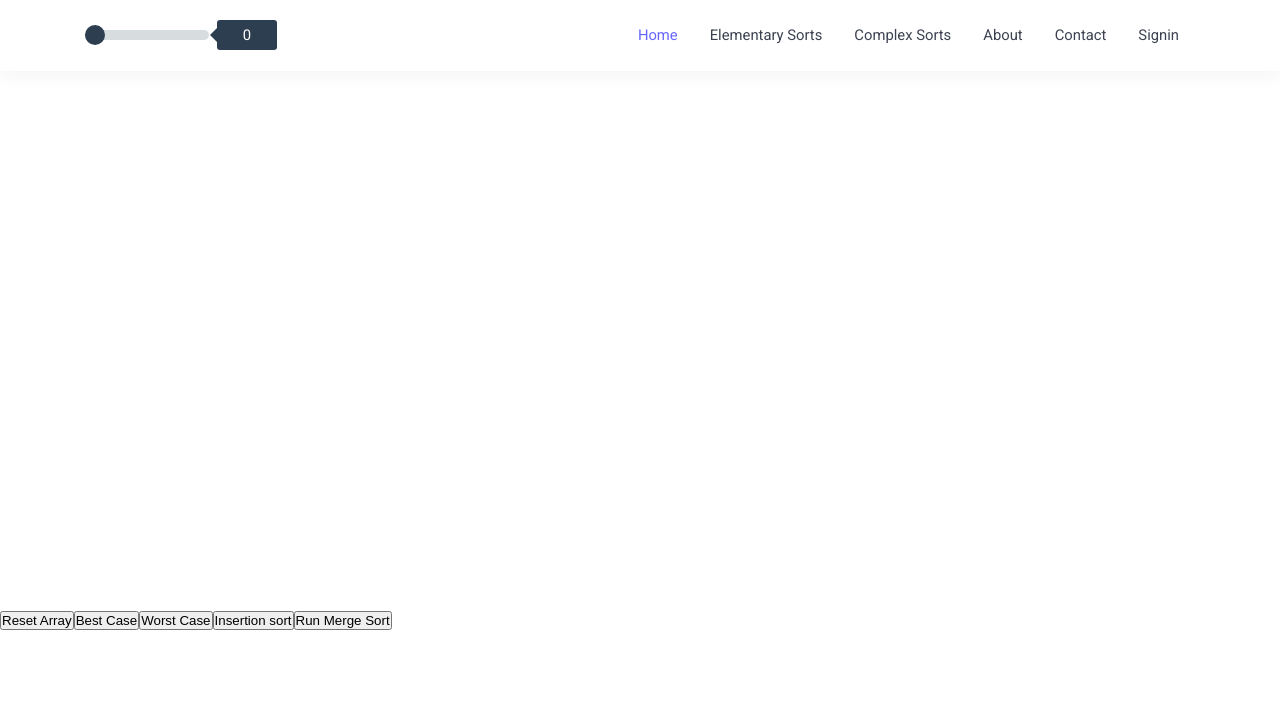
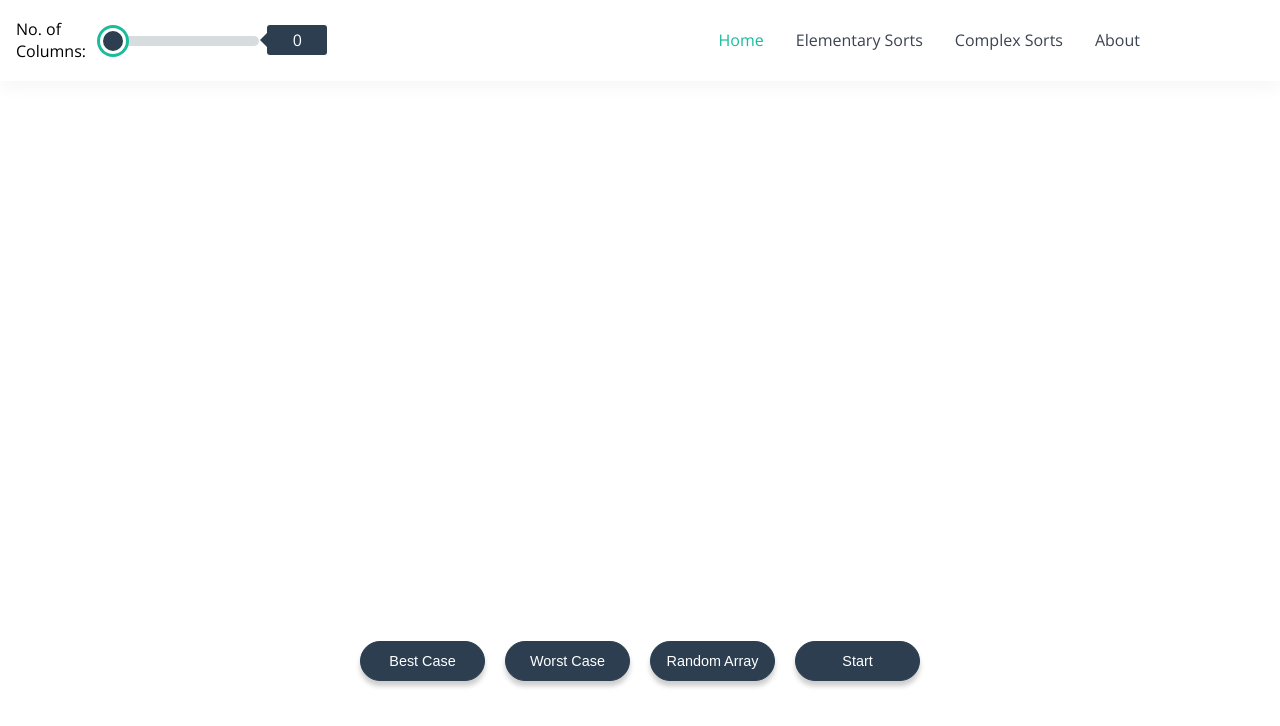
Before and after one commit to IbrahimSaeedPurdue/sorting-visualizer, a React (Create React App) app: page / in a window 1280 px wide. Shown: the top 726 px of the page. Built offline with nearby package versions, Linux system fonts and the light colour scheme.

Commit message:
color changes, buttons and screenWidth changes

```diff
--- a/src/Layout/Layout.js
+++ b/src/Layout/Layout.js
@@ -5,7 +5,8 @@ import Toolbar from '../Layout/UI/Toolbar/Toolbar';
 const layout = (props) => (
   <Auxi>
     <Toolbar currentAlgoHandler={props.currentAlgoHandler}
-      colNumHandler={props.colNumHandler} />
+      colNumHandler={props.colNumHandler}
+      colNum={props.colNum} />
     <main>
       {props.children}
     </main>
--- a/src/Layout/UI/Navigation/NavigationItems/NavigationItems.js
+++ b/src/Layout/UI/Navigation/NavigationItems/NavigationItems.js
@@ -64,8 +64,6 @@ const NavigationItems = (props) => {
         links={['Complex Sorts', 'Complex Sorts', 'Complex Sorts']}>Complex Sorts</Dropdown>
 
       <li><a href="/">About</a></li>
-      <li><a href="/">Contact</a></li>
-      <li><a href="/">Signin</a></li>
     </ul>
   );
 
--- a/src/Layout/UI/Toolbar/Toolbar.js
+++ b/src/Layout/UI/Toolbar/Toolbar.js
@@ -13,10 +13,8 @@ const toolbar = (props) => (
           <span></span>
           <span></span>
         </button>
-        {/* <a href="/">
-          <h4>Sorting <span>Visualizer</span></h4>
-        </a> */}
-        <BuildControls colNumHandler={props.colNumHandler} />
+        <BuildControls colNumHandler={props.colNumHandler}
+          colNum={props.colNum} />
       </div>
       <div className="NavbarMenu" id="open-navbar1">
         {/* HERE */}
--- a/src/Layout/UI/Toolbar/Toolbar.scss
+++ b/src/Layout/UI/Toolbar/Toolbar.scss
@@ -2,7 +2,7 @@
 
 $font-family: 'Roboto', sans-serif;
 $font-size-base: 0.925rem;
-$base-color: #66f;
+$base-color: #1abc9c;
 $text-dark: #3c4250;
 $border-color: #ececec;
 
@@ -11,18 +11,10 @@ $navbar-link-hover: $base-color;
 $navbar-dropdown-separator-color: #eee;
 $navbar-shadow: 0 0.5rem 1rem rgba(0, 0, 0, 0.035);
 
-
-
-
 * {
   box-sizing: border-box;
   padding: 0;
   margin: 0;
-}
-
-body {
-  font-family: $font-family;
-  font-size: $font-size-base;
 }
 
 a {
@@ -47,6 +39,9 @@ a {
 .Navbar,
 .Navbar .Container {
   width: 100%;
+  box-sizing: border-box;
+  padding: 0;
+  margin: 0;
   display: flex;
   flex-wrap: wrap;
   align-items: center;
@@ -81,6 +76,9 @@ a {
     align-items: center;
     position: relative;
     z-index: 2;
+    box-sizing: border-box;
+    padding: 0;
+    margin: 0;
 
     @media (max-width: 768px) {
       width: 100%;
@@ -209,7 +207,6 @@ a {
           box-shadow: none;
         }
         li {
-
           a,
           span {
             color: $text-dark;
@@ -222,7 +219,6 @@ a {
               color: white;
             }
           }
-
         }
         &.Show {
           display: block !important;
--- a/src/algorithms/MergeSort.js
+++ b/src/algorithms/MergeSort.js
@@ -1,3 +1,4 @@
+//https://github.com/clementmihailescu/Sorting-Visualizer-Tutorial/tree/
 function getMergeSortAnimations(array) {
   const animations = [];
   if (array.length <= 1) return array;
--- a/src/components/BuildControls/BuildControls.js
+++ b/src/components/BuildControls/BuildControls.js
@@ -1,20 +1,25 @@
-import React from 'react';
+import React, { useEffect } from 'react';
 import Auxi from '../../hoc/Auxi';
 import './BuildControls.scss';
 import { useRef } from 'react';
 const BuildControls = (props) => {
   const colNumDisplay = useRef();
 
+  useEffect(()=>{
+    colNumDisplay.current.focus();
+  }, []);
+
   return (
     <Auxi>
+      <span>No. of Columns: </span>
       <div className="range-slider">
         <input className="range-slider__range"
           onChange={(event) => {
             props.colNumHandler(event.target.value);
-            colNumDisplay.current.innerText = event.target.value;
           }}
-          type="range" defaultValue="0" step="5" min="0" max={Math.floor(window.innerWidth / 4.3)} />
-        <span className="range-slider__value" ref={colNumDisplay}>0</span>
+          type="range" ref={colNumDisplay}
+          value={props.colNum} step="5" min="0" max={Math.floor(window.innerWidth / 4.3)} />
+        <span className="range-slider__value">{props.colNum}</span>
       </div>
     </Auxi>
   );
--- a/src/components/Button/Button.js
+++ b/src/components/Button/Button.js
@@ -1,12 +1,14 @@
 import React from 'react';
-import classes from './Button.module.css';
+import './Button.scss';
 
 const button = (props) => (
-  <div className={classes.Button}>
-    <div className={classes.Link}>{props.children}</div>
-    <div className={classes.BotBorder} />
+  <div className="container">
+    <div className="button" onClick={props.clicked}>
+      <div className="icon">
+        <p>{props.children}</p>
+      </div>
+    </div>
   </div>
-
 );
 
 export default button;
--- /dev/null
+++ b/src/components/Button/Button.scss
@@ -0,0 +1,41 @@
+// $blue: #91ccc2;
+ $blue: #2c3e50;
+.container {
+  display: inline-block;
+  width: 125px;
+  height: 100px;
+  margin: 10px 10px;
+  color: black;
+  font-size: 1rem;
+  font-family: Arial, Helvetica Neue, Helvetica, sans-serif;
+}
+
+p {
+  text-align: center;
+}
+
+.button {
+  font-size: 0.9rem;
+  border: 1.5px solid $blue;
+  border-radius: 100px;
+  width: 125px;
+  background-color: $blue;
+  box-shadow: 0px 5px 5px rgba(0, 0, 0, 0.2);
+  color: white;
+  height: 40px;
+  padding: 5px;
+  margin: 10px auto;
+  cursor: pointer;
+}
+
+.icon {
+  position: relative;
+  top: 50%;
+  transform: translateY(-50%);
+  text-align: center;
+}
+
+.button:active {
+  box-shadow: 0px 2px 5px rgba(0, 0, 0, 0.2);
+  transition: 0.1s;
+}
--- a/src/components/ColsList/Col/Col.css
+++ b/src/components/ColsList/Col/Col.css
@@ -1,7 +1,7 @@
 .Col {
   width: 2px;
   height: 500px;
-  background-color: darkseagreen;
+  background-color: #1abc9c;
   display: inline-block;
   margin: 0px 1px;
   padding: 0;
--- a/src/containers/sortingVisualizer/SortingVisualizer.js
+++ b/src/containers/sortingVisualizer/SortingVisualizer.js
@@ -6,6 +6,7 @@ import getMergeSortAnimations from '../../algorithms/MergeSort';
 import '../../components/ColsList/Col/Col.css';
 import Layout from '../../Layout/Layout';
 import ColsList from '../../components/ColsList/ColsList';
+import Button from '../../components/Button/Button';
 
 class SortingVisualizer extends Component {
   state = {
@@ -13,21 +14,34 @@ class SortingVisualizer extends Component {
     colNum: 0,
     animations: [],
     isSorted: false,
-    currentAlgo: 'Merge Sort'
+    currentAlgo: 'Merge Sort',
+    screenWidth: null
   };
 
 
 
   componentDidMount() {
+    window.addEventListener('resize', () => {
+      this.colNumHandler(0);
+    });
+
     this.resetArray();
+    this.setState({screenWidth: window.innerWidth});
   }
 
-  shouldComponentUpdate = (prevProps, prevState) => {
+  componentWillUnmount() {
+    window.removeEventListener('resize');
+  }
+
+  shouldComponentUpdate(prevProps, prevState) {
     if (JSON.stringify(prevState.cols) !== JSON.stringify(this.state.cols)) {
       return true;
     } else if (prevState.currentAlgo !== this.state.currentAlgo) {
       return true;
+    } else if (prevState.colNum !== this.state.currentAlgo) {
+      return true;
     }
+
     return false;
   }
 
@@ -62,6 +76,10 @@ class SortingVisualizer extends Component {
   };
 
   runCurrentAlgo = () => {
+    if (this.state.colNum === 0) {
+      return;
+    }
+
     switch (this.state.currentAlgo) {
       case 'Bubble Sort':
         this.bubbleSort();
@@ -125,20 +143,20 @@ class SortingVisualizer extends Component {
     for (let i = 0; i < animations.length; i++) {
       setTimeout(() => {
         if (animations[i].swap) {
-          cols[animations[i].cols[0]].style.backgroundColor = 'blue';
-          cols[animations[i].cols[1]].style.backgroundColor = 'blue';
+          cols[animations[i].cols[0]].style.backgroundColor = '#ffb74d';
+          cols[animations[i].cols[1]].style.backgroundColor = '#ffb74d';
 
           let tempHeight = cols[animations[i].cols[1]].style.height;
           cols[animations[i].cols[1]].style.height = cols[animations[i].cols[0]].style.height;
           cols[animations[i].cols[0]].style.height = tempHeight;
         } else {
-          cols[animations[i].cols[0]].style.backgroundColor = 'red';
-          cols[animations[i].cols[1]].style.backgroundColor = 'red';
+          cols[animations[i].cols[0]].style.backgroundColor = '#ff9e80';
+          cols[animations[i].cols[1]].style.backgroundColor = '#ff9e80';
         }
 
         setTimeout(() => {
-          cols[animations[i].cols[0]].style.backgroundColor = 'darkseagreen';
-          cols[animations[i].cols[1]].style.backgroundColor = 'darkseagreen';
+          cols[animations[i].cols[0]].style.backgroundColor = '#1abc9c';
+          cols[animations[i].cols[1]].style.backgroundColor = '#1abc9c';
         }, 10);
       }, i * 10);
     }
@@ -155,14 +173,14 @@ class SortingVisualizer extends Component {
       // eslint-disable-next-line
       setTimeout(() => {
         if (animations[i].finalSwap) {
-          cols[animations[i].cols[0]].style.backgroundColor = 'red';
+          cols[animations[i].cols[0]].style.backgroundColor = '#ff9e80';
           isNewCol = true;
         } else {
           if (isNewCol) {
             cols[animations[i].cols[0]].style.backgroundColor = 'brown';
             isNewCol = false;
           } else {
-            cols[animations[i].cols[0]].style.backgroundColor = 'blue';
+            cols[animations[i].cols[0]].style.backgroundColor = '#ffb74d';
           }
 
 
@@ -173,10 +191,10 @@ class SortingVisualizer extends Component {
 
         setTimeout(() => {
           if (animations[i].finalSwap) {
-            cols[animations[i].cols[0]].style.backgroundColor = 'darkseagreen';
+            cols[animations[i].cols[0]].style.backgroundColor = '#1abc9c';
           } else {
-            cols[animations[i].cols[0]].style.backgroundColor = 'darkseagreen';
-            cols[animations[i].cols[1]].style.backgroundColor = 'darkseagreen';
+            cols[animations[i].cols[0]].style.backgroundColor = '#1abc9c';
+            cols[animations[i].cols[1]].style.backgroundColor = '#1abc9c';
           }
 
         }, 10);
@@ -195,17 +213,17 @@ class SortingVisualizer extends Component {
         const [barOneIdx, barTwoIdx] = animations[i];
         const barOneStyle = arrayBars[barOneIdx].style;
         const barTwoStyle = arrayBars[barTwoIdx].style;
-        const color = i % 3 === 0 ? 'red' : 'darkseagreen';
+        const color = i % 3 === 0 ? '#ff9e80' : '#1abc9c';
         setTimeout(() => {
           barOneStyle.backgroundColor = color;
           barTwoStyle.backgroundColor = color;
-        }, i * 10);
+        }, i * 3);
       } else {
         setTimeout(() => {
           const [barOneIdx, newHeight] = animations[i];
           const barOneStyle = arrayBars[barOneIdx].style;
           barOneStyle.height = `${newHeight}px`;
-        }, i * 10);
+        }, i * 3);
       }
     }
 
@@ -224,14 +242,14 @@ class SortingVisualizer extends Component {
     //       console.log(animations[i].cols[1]);
 
     //     } else {
-    //       cols[animations[i].cols[0]].style.backgroundColor = 'red';
-    //       cols[animations[i].cols[1]].style.backgroundColor = 'red';
+    //       cols[animations[i].cols[0]].style.backgroundColor = '#ff9e80';
+    //       cols[animations[i].cols[1]].style.backgroundColor = '#ff9e80';
     //     }
 
     //     if (!animations[i].swap) {
     //       setTimeout(() => {
-    //         cols[animations[i].cols[0]].style.backgroundColor = 'darkseagreen';
-    //         cols[animations[i].cols[1]].style.backgroundColor = 'darkseagreen';
+    //         cols[animations[i].cols[0]].style.backgroundColor = '#1abc9c';
+    //         cols[animations[i].cols[1]].style.backgroundColor = '#1abc9c';
     //       }, 10);
     //     }
     //   }, i * 10);
@@ -273,23 +291,33 @@ class SortingVisualizer extends Component {
   render() {
     return (
       <Layout currentAlgoHandler={this.currentAlgoHandler}
-        colNumHandler={this.colNumHandler}>
+        colNumHandler={this.colNumHandler}
+        colNum={this.state.colNum}>
         <ColsList cols={this.state.cols} />
-        <button onClick={this.resetArray}>
+        {/* <button onClick={this.resetArray}>
           Reset Array
         </button>
         <button onClick={this.resetBestCase}>
           Best Case
         </button>
-        <button onClick={this.resetWorstCase}>
-          Worst Case
-        </button>
-        <button onClick={this.insertionSort}>
-          Insertion sort
-        </button>
         <button onClick={this.runCurrentAlgo}>
           Run {this.state.currentAlgo}
-        </button>
+        </button> */}
+        <center>
+          <Button clicked={this.resetBestCase}>
+            Best Case
+        </Button>
+          <Button clicked={this.resetWorstCase}>
+            Worst Case
+        </Button>
+          <Button clicked={this.resetArray}>
+            Random Array
+        </Button>
+          <Button clicked={() => { this.runCurrentAlgo(this.state.currentAlgo) }}>
+            Start
+        </Button>
+        </center>
+
       </Layout>
     );
   }
```
Also changed, not shown: src/components/Button/Button.module.css (deleted, +0 -15 lines).
